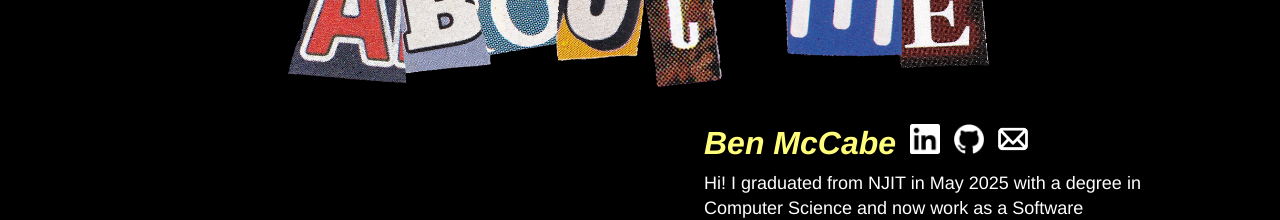
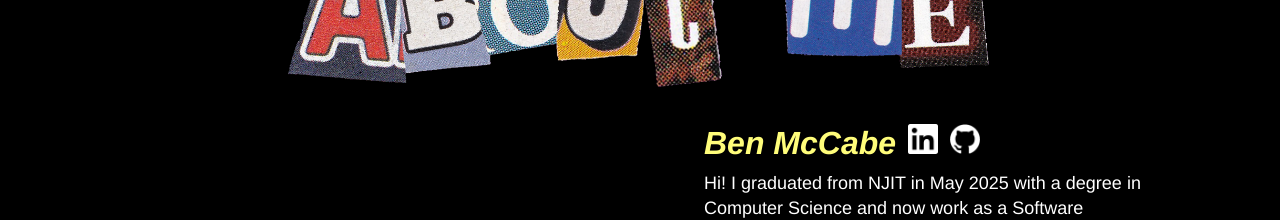
Before and after one commit to benmcca/benmcca.com, an Astro site: page / in a window 1280 px wide. Shown: the part 1000-1220 px from the top of the page. Built offline with nearby package versions, Linux system fonts and the light colour scheme; Astro itself is replaced by a stand-in of ours.

Commit message:
external icon sizing

```diff
--- a/public/css/sections.css
+++ b/public/css/sections.css
@@ -31,15 +31,23 @@
 }
 
 .about-headline {
+  display: flex;
+  align-items: center;
+  flex-wrap: wrap;
+  gap: 12px;
   font-size: 32px;
   font-weight: bold;
   font-style: italic;
   margin-bottom: 5px;
 }
 
+.about-headline .me {
+  margin-right: -0px;
+}
+
 .iconImg {
   width: 30px;
-  margin-left: 5px;
+  margin-left: 0;
   transition: 0.2s all cubic-bezier(0.17, 0.75, 0.58, 0.95);
 }
 
--- a/src/pages/index.astro
+++ b/src/pages/index.astro
@@ -5,6 +5,8 @@ import SectionHeader from "../components/SectionHeader.astro";
 import ProjectCard from "../components/ProjectCard.astro";
 import ExperienceEntry from "../components/ExperienceEntry.astro";
 import { aboutImages, education, experience, projects, socialLinks } from "../data/content.js";
+
+const profileSocialLinks = socialLinks.filter(({ label }) => label !== "Email");
 ---
 
 <Layout>
@@ -41,7 +43,7 @@ import { aboutImages, education, experience, projects, socialLinks } from "../da
           <div class="about-text">
             <div class="about-headline">
               <span class="me" data-about-image={aboutImages.default.src} data-rotation={aboutImages.default.rotation} tabindex="0">Ben McCabe</span>
-              {socialLinks.map((link) => (
+              {profileSocialLinks.map((link) => (
                 <a href={link.href} target={link.href.startsWith("http") ? "_blank" : undefined} rel={link.href.startsWith("http") ? "noreferrer" : undefined} aria-label={link.label}>
                   <img class="iconImg" src={link.image} alt={link.label} />
                 </a>
```
